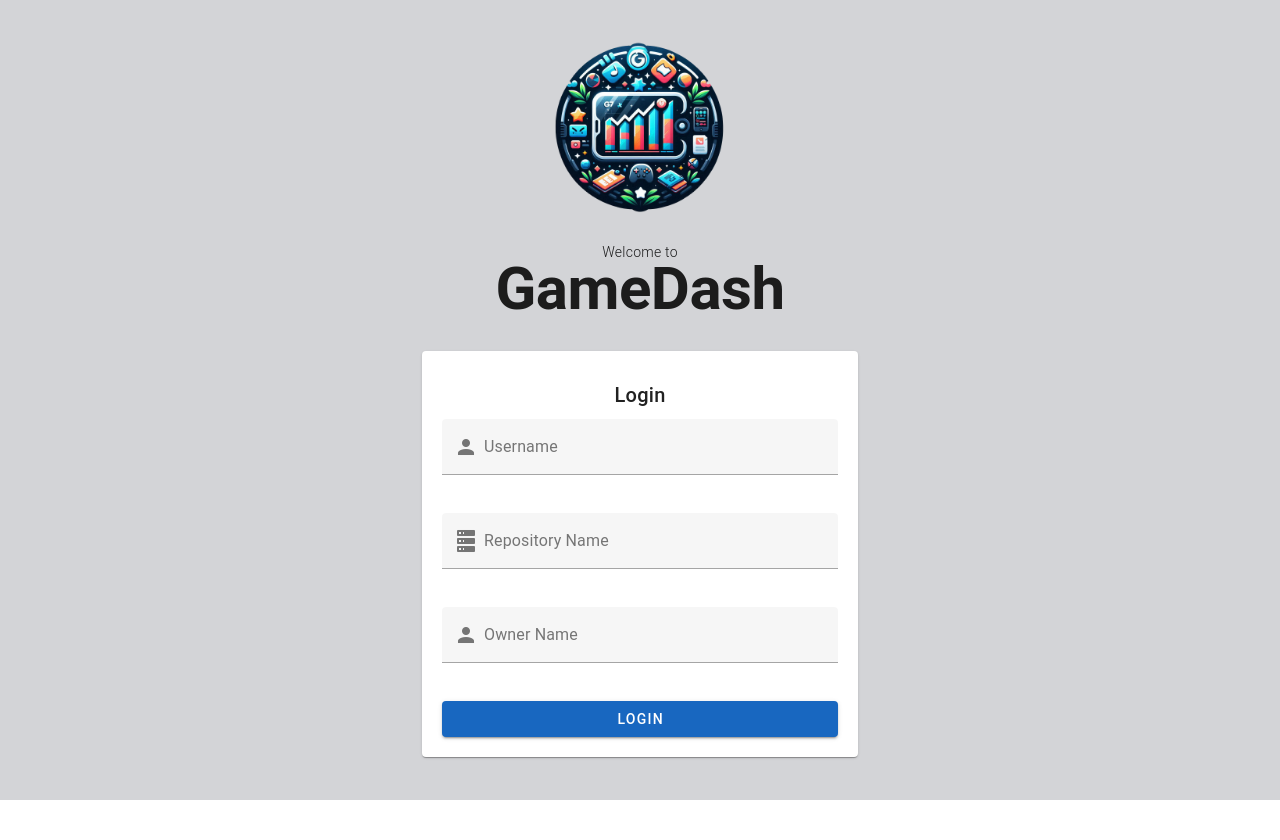
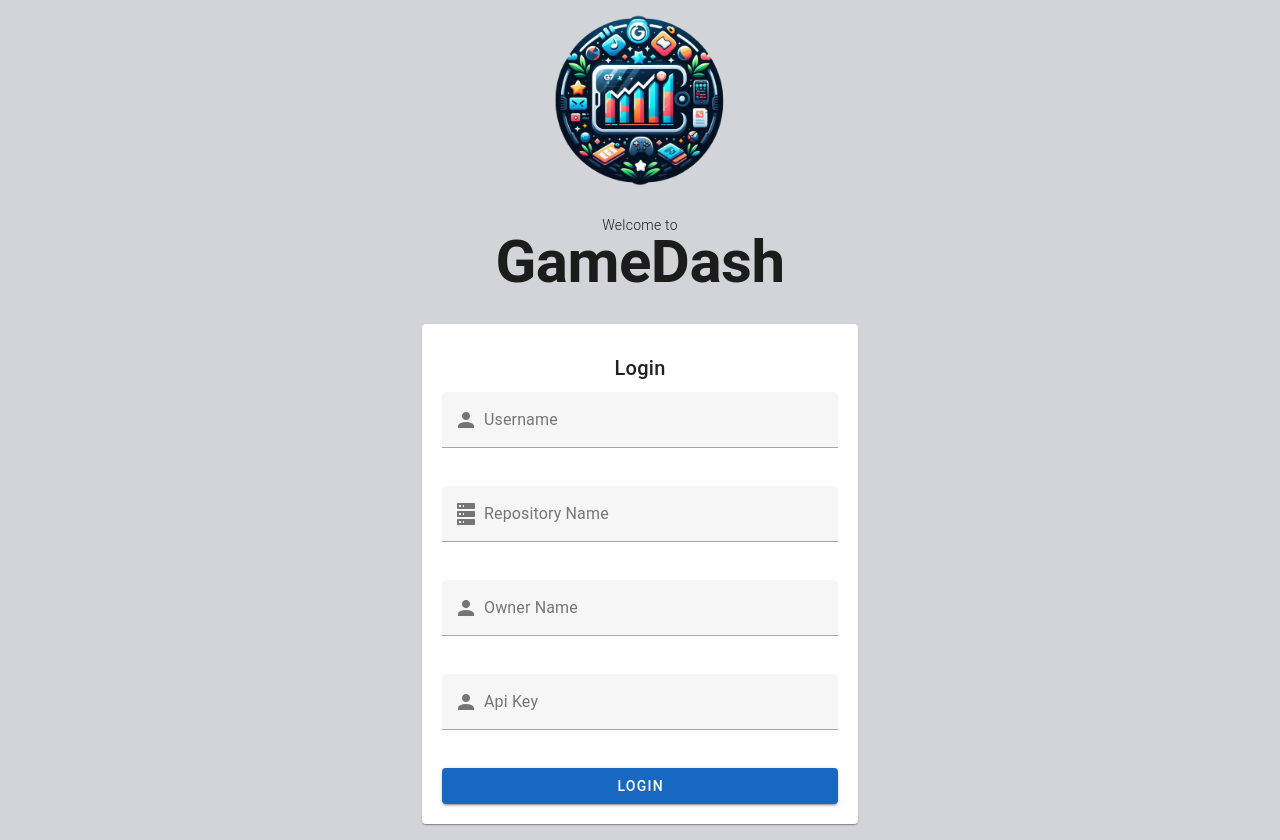
Before and after one commit to NicoBoeklen/GamificationDashboard, a Vue app in the folder frontend/: page / in a window 1280 px wide. Before the commit the page ends 800 px from the top, so only its background shows below. Built offline with nearby package versions, Linux system fonts and the light colour scheme.

Commit message:
Api Key Home

```diff
--- a/frontend/src/components/Home.vue
+++ b/frontend/src/components/Home.vue
@@ -52,7 +52,17 @@
                   dense
                   class="mb-4"
                 ></v-text-field>
-                <v-btn color="primary" type="button" block class="mt-4" @click="login()">Login</v-btn>
+                <v-text-field
+                  label="Api Key"
+                  color="blue"
+                  required
+                  clearable
+                  prepend-inner-icon="mdi-account"
+                  outlined
+                  dense
+                  class="mb-4"
+                ></v-text-field>
+                <v-btn color="primary" type="button" block class="mt-4" @click="login()" @keyup.enter="login()">Login</v-btn>
               </v-form>
             </v-card-text>
           </v-card>
@@ -72,7 +82,7 @@ const rules = {
 
 <style scoped>
 .fill-height {
-  min-height: 20%;
+  min-height: 100%;
 }
 
 .highlighted {
```
